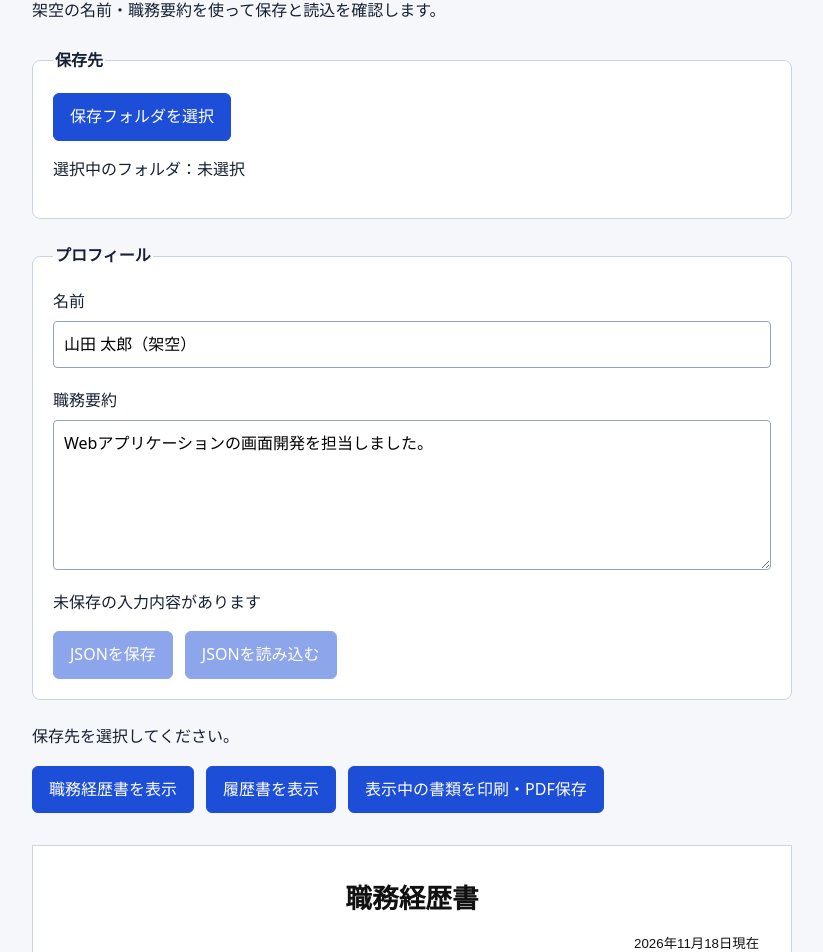
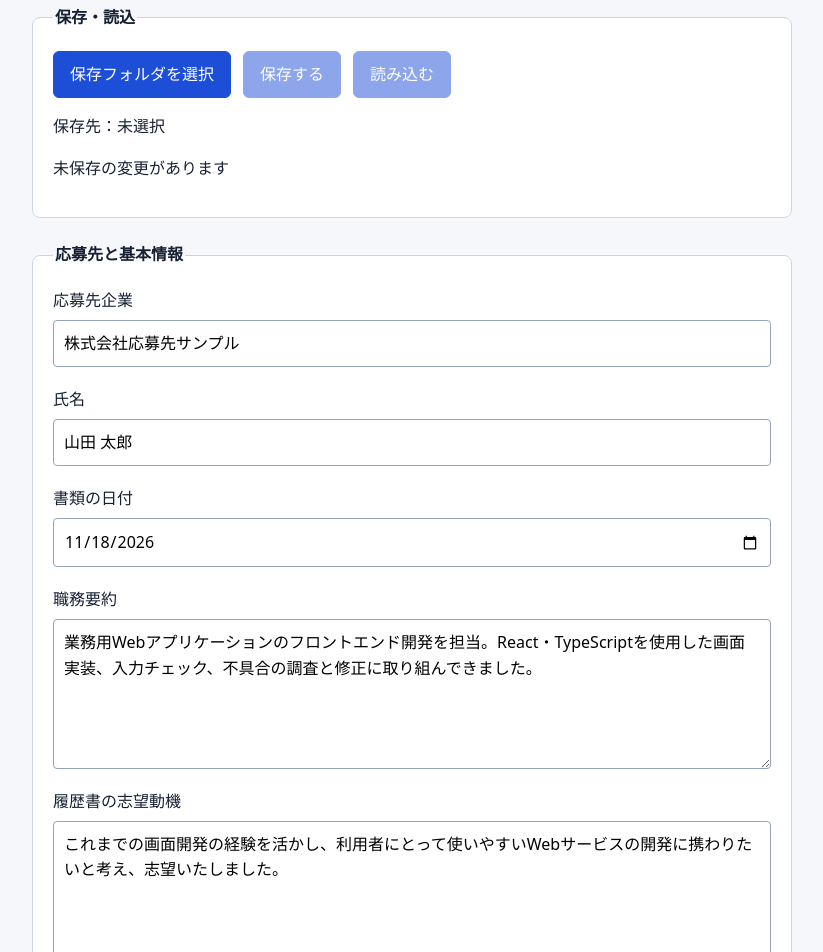
Before and after one commit to roddhie/career-docs-app, a React (Vite) app: page / in a window 1280 px wide. Shown: the part 100-1052 px from the top of the page, without its empty margins (228-1051 px from the left). Built offline with nearby package versions, Linux system fonts and the light colour scheme.

Commit message:
feat: connect document editing and local storage

```diff
--- a/src/App.tsx
+++ b/src/App.tsx
@@ -1,18 +1,14 @@
-import { useState } from 'react'
+import { useEffect, useRef, useState } from 'react'
+import type { ApplicationDocument } from './types/documents'
+import { createSampleApplication } from './data/createSampleApplication'
+import { isApplicationDocument } from './utils/validateApplication'
 import CareerPreview from './components/CareerPreview'
-import { sampleCareer } from './data/sampleCareer'
 import ResumePreview from './components/ResumePreview'
-import { sampleProfile, sampleResume } from './data/sampleResume'
-
-type Profile = {
-  schemaVersion: 1
-  name: string
-  summary: string
-}
 
 type WritableFile = {
   write: (data: string) => Promise<void>
   close: () => Promise<void>
+  abort: () => Promise<void>
 }
 
 type LocalFileHandle = {
@@ -34,21 +30,7 @@ type DirectoryPickerWindow = Window & {
   }) => Promise<LocalDirectoryHandle>
 }
 
-const fileName = 'storage-test.json'
-
-function isProfile(value: unknown): value is Profile {
-  if (typeof value !== 'object' || value === null) {
-    return false
-  }
-
-  const profile = value as Record<string, unknown>
-
-  return (
-    profile.schemaVersion === 1 &&
-    typeof profile.name === 'string' &&
-    typeof profile.summary === 'string'
-  )
-}
+const fileName = 'application.json'
 
 function getErrorMessage(error: unknown): string {
   if (error instanceof DOMException) {
@@ -71,24 +53,43 @@ function getErrorMessage(error: unknown): string {
     : '処理に失敗しました。もう一度お試しください。'
 }
 
-function App() {
-  const [previewType, setPreviewType] =  useState<'career' | 'resume'>('career')
-  const [directory, setDirectory] = useState<LocalDirectoryHandle | null>(null)
+export default function App() {
+  const [application, setApplication] =
+    useState<ApplicationDocument>(createSampleApplication)
 
-  const [profile, setProfile] = useState<Profile>({
-    schemaVersion: 1,
-    name: '山田 太郎（架空）',
-    summary: 'Webアプリケーションの画面開発を担当しました。',
-  })
+  const [directory, setDirectory] =
+    useState<LocalDirectoryHandle | null>(null)
+
+  const [previewType, setPreviewType] =
+    useState<'career' | 'resume'>('career')
 
   const [message, setMessage] = useState('保存先を選択してください。')
   const [busy, setBusy] = useState(false)
   const [dirty, setDirty] = useState(true)
+  const operationRunning = useRef(false)
 
   const pickerWindow = window as DirectoryPickerWindow
   const supported = typeof pickerWindow.showDirectoryPicker === 'function'
 
+  useEffect(() => {
+    if (!dirty) return
+
+    function handleBeforeUnload(event: BeforeUnloadEvent) {
+      event.preventDefault()
+      event.returnValue = ''
+    }
+
+    window.addEventListener('beforeunload', handleBeforeUnload)
+
+    return () => {
+      window.removeEventListener('beforeunload', handleBeforeUnload)
+    }
+  }, [dirty])
+
   async function runOperation(operation: () => Promise<void>) {
+    if (operationRunning.current) return
+
+    operationRunning.current = true
     setBusy(true)
 
     try {
@@ -96,6 +97,7 @@ function App() {
     } catch (error) {
       setMessage(getErrorMessage(error))
     } finally {
+      operationRunning.current = false
       setBusy(false)
     }
   }
@@ -109,32 +111,71 @@ function App() {
     }
 
     const selected = await picker.call(window, { mode: 'readwrite' })
+
     setDirectory(selected)
     setDirty(true)
-    setMessage(`保存先「${selected.name}」を選択しました。`)
+    setMessage(
+      `保存先「${selected.name}」を選択しました。既存の書類は「読み込む」で開けます。`,
+    )
   }
 
-  async function saveProfile() {
+  async function saveApplication() {
     if (!directory) return
+
+    // 上書きする前に、既存ファイルの有無を確認する。
+    let exists = false
+
+    try {
+      await directory.getFileHandle(fileName)
+      exists = true
+    } catch (error) {
+      if (!(error instanceof DOMException && error.name === 'NotFoundError')) {
+        throw error
+      }
+    }
+
+    if (
+      exists &&
+      !window.confirm(`${fileName}を現在の内容で上書きしますか？`)
+    ) {
+      setMessage('保存をキャンセルしました。')
+      return
+    }
+
+    const savedApplication: ApplicationDocument = {
+      ...application,
+      updatedAt: new Date().toISOString(),
+    }
 
     const handle = await directory.getFileHandle(fileName, {
       create: true,
     })
+    const writable = await handle.createWritable()
 
-    const writable = await handle.createWritable()
-    await writable.write(JSON.stringify(profile, null, 2))
+    try {
+      await writable.write(JSON.stringify(savedApplication, null, 2))
       await writable.close()
+    } catch (error) {
+      // 書き込み途中で失敗した場合は中止を試みる。
+      try {
+        await writable.abort()
+      } catch {
+        // 既に閉じている場合などは、元のエラーを表示する。
+      }
+      throw error
+    }
 
+    setApplication(savedApplication)
     setDirty(false)
     setMessage(`${fileName}を保存しました。`)
   }
 
-  async function loadProfile() {
+  async function loadApplication() {
     if (!directory) return
 
     if (
       dirty &&
-      !window.confirm('現在の入力内容を、保存済みデータに置き換えますか？')
+      !window.confirm('現在の入力内容を、保存済みの書類に置き換えますか？')
     ) {
       setMessage('読込をキャンセルしました。')
       return
@@ -144,27 +185,30 @@ function App() {
     const file = await handle.getFile()
     const data: unknown = JSON.parse(await file.text())
 
-    if (!isProfile(data)) {
+    if (!isApplicationDocument(data)) {
       throw new Error(
-        '対応していないデータ形式です。入力内容は保持しています。',
+        '対応していない書類データです。入力内容は保持しています。',
       )
     }
 
-    setProfile(data)
+    setApplication(data)
     setDirty(false)
     setMessage(`${fileName}を読み込みました。`)
   }
 
-  function updateField(field: 'name' | 'summary', value: string) {
-    setProfile((current) => ({ ...current, [field]: value }))
+  function editApplication(
+    update: (current: ApplicationDocument) => ApplicationDocument,
+  ) {
+    if (operationRunning.current) return
+
+    setApplication(update)
     setDirty(true)
-    setMessage('入力内容を変更しました。保存してください。')
+    setMessage('書類を変更しました。保存してください。')
   }
 
   return (
     <main>
-      <h1>書類データの保存確認</h1>
-      <p>架空の名前・職務要約を使って保存と読込を確認します。</p>
+      <h1>履歴書・職務経歴書の作成</h1>
 
       {!supported && (
         <p role="alert">
@@ -174,7 +218,9 @@ function App() {
       )}
 
       <fieldset disabled={busy}>
-        <legend>保存先</legend>
+        <legend>保存・読込</legend>
+
+        <div className="actions">
           <button
             type="button"
             disabled={!supported}
@@ -182,48 +228,113 @@ function App() {
           >
             保存フォルダを選択
           </button>
-        <p>選択中のフォルダ：{directory?.name ?? '未選択'}</p>
+
+          <button
+            type="button"
+            disabled={!directory}
+            onClick={() => void runOperation(saveApplication)}
+          >
+            保存する
+          </button>
+
+          <button
+            type="button"
+            disabled={!directory}
+            onClick={() => void runOperation(loadApplication)}
+          >
+            読み込む
+          </button>
+        </div>
+
+        <p>保存先：{directory?.name ?? '未選択'}</p>
+        <p>{dirty ? '未保存の変更があります' : '保存済みデータと一致しています'}</p>
       </fieldset>
 
       <fieldset disabled={busy}>
-        <legend>プロフィール</legend>
+        <legend>応募先と基本情報</legend>
 
-        <label htmlFor="name">名前</label>
+        <label htmlFor="companyName">応募先企業</label>
         <input
-          id="name"
-          value={profile.name}
-          onChange={(event) => updateField('name', event.target.value)}
+          id="companyName"
+          value={application.companyName}
+          onChange={(event) => {
+            const value = event.target.value
+            editApplication((current) => ({
+              ...current,
+              companyName: value,
+            }))
+          }}
+        />
+
+        <label htmlFor="fullName">氏名</label>
+        <input
+          id="fullName"
+          value={application.profile.fullName}
+          onChange={(event) => {
+            const value = event.target.value
+            editApplication((current) => ({
+              ...current,
+              profile: {
+                ...current.profile,
+                fullName: value,
+              },
+            }))
+          }}
+        />
+
+        <label htmlFor="documentDate">書類の日付</label>
+        <input
+          id="documentDate"
+          type="date"
+          value={application.documentDate}
+          onChange={(event) => {
+            const value = event.target.value
+            editApplication((current) => ({
+              ...current,
+              documentDate: value,
+            }))
+          }}
         />
 
         <label htmlFor="summary">職務要約</label>
         <textarea
           id="summary"
           rows={5}
-          value={profile.summary}
-          onChange={(event) => updateField('summary', event.target.value)}
+          value={application.careerHistory.summary}
+          onChange={(event) => {
+            const value = event.target.value
+            editApplication((current) => ({
+              ...current,
+              careerHistory: {
+                ...current.careerHistory,
+                summary: value,
+              },
+            }))
+          }}
         />
 
-        <p>{dirty ? '未保存の入力内容があります' : '保存済みデータと一致しています'}</p>
-
-        <div className="actions">
-          <button
-            type="button"
-            disabled={!directory}
-            onClick={() => void runOperation(saveProfile)}
-          >
-            JSONを保存
-          </button>
-          <button
-            type="button"
-            disabled={!directory}
-            onClick={() => void runOperation(loadProfile)}
-          >
-            JSONを読み込む
-          </button>
-        </div>
+        <label htmlFor="motivation">履歴書の志望動機</label>
+        <textarea
+          id="motivation"
+          rows={5}
+          value={application.resume.motivation}
+          onChange={(event) => {
+            const value = event.target.value
+            editApplication((current) => ({
+              ...current,
+              resume: {
+                ...current.resume,
+                motivation: value,
+              },
+            }))
+          }}
+        />
       </fieldset>
 
       <p role="status">{busy ? '処理中です…' : message}</p>
+
+      <fieldset disabled={busy}>
+        <legend>プレビュー・印刷</legend>
 
         <div className="actions">
           <button
@@ -246,22 +357,21 @@ function App() {
             表示中の書類を印刷・PDF保存
           </button>
         </div>
+      </fieldset>
 
       {previewType === 'career' ? (
         <CareerPreview
-          fullName="山田 太郎（架空）"
-          documentDate="2026-11-18"
-          content={sampleCareer}
+          fullName={application.profile.fullName}
+          documentDate={application.documentDate}
+          content={application.careerHistory}
         />
       ) : (
         <ResumePreview
-          profile={sampleProfile}
-          content={sampleResume}
-          documentDate="2026-11-18"
+          profile={application.profile}
+          content={application.resume}
+          documentDate={application.documentDate}
         />
       )}
     </main>
   )
 }
-
-export default App
--- a/src/components/CareerPreview.tsx
+++ b/src/components/CareerPreview.tsx
@@ -108,8 +108,6 @@ export default function CareerPreview({
         <h2>自己PR</h2>
         <p>{content.selfPromotion}</p>
       </section>
-
-      <p className="career-end">以上</p>
     </article>
   )
 }
--- /dev/null
+++ b/src/data/createSampleApplication.ts
@@ -0,0 +1,42 @@
+import type { ApplicationDocument } from '../types/documents'
+import { sampleCareer } from './sampleCareer'
+import { sampleProfile, sampleResume } from './sampleResume'
+
+export function createSampleApplication(): ApplicationDocument {
+  const now = new Date()
+  const timestamp = now.toISOString()
+
+  // 書類の日付は、利用者のPCのローカル日付を使用する。
+  const year = now.getFullYear()
+  const month = String(now.getMonth() + 1).padStart(2, '0')
+  const day = String(now.getDate()).padStart(2, '0')
+
+  return {
+    schemaVersion: 1,
+    id: crypto.randomUUID(),
+    companyName: '株式会社応募先サンプル',
+    jobTitle: 'フロントエンドエンジニア',
+    createdAt: timestamp,
+    updatedAt: timestamp,
+    documentDate: `${year}-${month}-${day}`,
+    status: 'draft',
+    profile: structuredClone(sampleProfile),
+    resume: structuredClone(sampleResume),
+    careerHistory: structuredClone(sampleCareer),
+    layout: {
+      resumeTemplate: 'mhlw-a4',
+      resumeTemplateVersion: 1,
+      careerTemplate: 'standard-a4',
+      careerTemplateVersion: 1,
+      careerSectionOrder: [
+        'summary',
+        'skills',
+        'careers',
+        'selfPromotion',
+      ],
+      pageBreakBeforeSectionIds: [],
+      pageBreakBeforeCareerIds: [],
+      pageBreakBeforeProjectIds: [],
+    },
+  }
+}
--- /dev/null
+++ b/src/utils/validateApplication.ts
@@ -0,0 +1,166 @@
+import type { ApplicationDocument } from '../types/documents'
+
+type JsonObject = Record<string, unknown>
+
+function isObject(value: unknown): value is JsonObject {
+  return typeof value === 'object' && value !== null && !Array.isArray(value)
+}
+
+function hasStrings(value: JsonObject, keys: string[]): boolean {
+  return keys.every((key) => typeof value[key] === 'string')
+}
+
+function isArrayOf(
+  value: unknown,
+  validate: (item: unknown) => boolean,
+): boolean {
+  return Array.isArray(value) && value.every(validate)
+}
+
+function isString(value: unknown): boolean {
+  return typeof value === 'string'
+}
+
+function isDatedEntry(value: unknown): boolean {
+  return (
+    isObject(value) &&
+    hasStrings(value, ['id', 'year', 'month', 'description'])
+  )
+}
+
+function isAddress(value: unknown): boolean {
+  return (
+    isObject(value) &&
+    hasStrings(value, ['postalCode', 'address', 'addressKana'])
+  )
+}
+
+function isProfile(value: unknown): boolean {
+  return (
+    isObject(value) &&
+    hasStrings(value, [
+      'fullName',
+      'fullNameKana',
+      'birthDate',
+      'gender',
+      'phone',
+      'email',
+    ]) &&
+    isAddress(value.currentAddress) &&
+    isAddress(value.contactAddress) &&
+    typeof value.useCurrentAddressForContact === 'boolean' &&
+    isArrayOf(value.education, isDatedEntry) &&
+    isArrayOf(value.employment, isDatedEntry) &&
+    isArrayOf(value.qualifications, isDatedEntry) &&
+    (value.photoPath === null || typeof value.photoPath === 'string')
+  )
+}
+
+function isSkill(value: unknown): boolean {
+  return (
+    isObject(value) &&
+    hasStrings(value, [
+      'id',
+      'category',
+      'technology',
+      'experience',
+      'description',
+    ])
+  )
+}
+
+function isProject(value: unknown): boolean {
+  return (
+    isObject(value) &&
+    hasStrings(value, [
+      'id',
+      'name',
+      'startDate',
+      'endDate',
+      'overview',
+      'responsibilities',
+      'achievements',
+      'technologies',
+      'role',
+      'teamSize',
+    ]) &&
+    typeof value.ongoing === 'boolean'
+  )
+}
+
+function isCareer(value: unknown): boolean {
+  return (
+    isObject(value) &&
+    hasStrings(value, [
+      'id',
+      'companyName',
+      'startDate',
+      'endDate',
+      'employmentType',
+      'businessDescription',
+    ]) &&
+    typeof value.ongoing === 'boolean' &&
+    isArrayOf(value.projects, isProject)
+  )
+}
+
+function isCareerHistory(value: unknown): boolean {
+  return (
+    isObject(value) &&
+    hasStrings(value, ['summary', 'selfPromotion']) &&
+    isArrayOf(value.skills, isSkill) &&
+    isArrayOf(value.careers, isCareer)
+  )
+}
+
+function isSectionId(value: unknown): boolean {
+  return (
+    value === 'summary' ||
+    value === 'skills' ||
+    value === 'careers' ||
+    value === 'selfPromotion'
+  )
+}
+
+function isLayout(value: unknown): boolean {
+  if (!isObject(value)) return false
+
+  const order = value.careerSectionOrder
+
+  return (
+    value.resumeTemplate === 'mhlw-a4' &&
+    value.resumeTemplateVersion === 1 &&
+    value.careerTemplate === 'standard-a4' &&
+    value.careerTemplateVersion === 1 &&
+    Array.isArray(order) &&
+    order.length === 4 &&
+    order.every(isSectionId) &&
+    new Set(order).size === 4 &&
+    isArrayOf(value.pageBreakBeforeSectionIds, isSectionId) &&
+    isArrayOf(value.pageBreakBeforeCareerIds, isString) &&
+    isArrayOf(value.pageBreakBeforeProjectIds, isString)
+  )
+}
+
+export function isApplicationDocument(
+  value: unknown,
+): value is ApplicationDocument {
+  return (
+    isObject(value) &&
+    value.schemaVersion === 1 &&
+    hasStrings(value, [
+      'id',
+      'companyName',
+      'jobTitle',
+      'createdAt',
+      'updatedAt',
+      'documentDate',
+    ]) &&
+    (value.status === 'draft' || value.status === 'submitted') &&
+    isProfile(value.profile) &&
+    isObject(value.resume) &&
+    hasStrings(value.resume, ['motivation', 'personalRequests']) &&
+    isCareerHistory(value.careerHistory) &&
+    isLayout(value.layout)
+  )
+}
```
Lines whose indentation alone changed are shown as unchanged.
